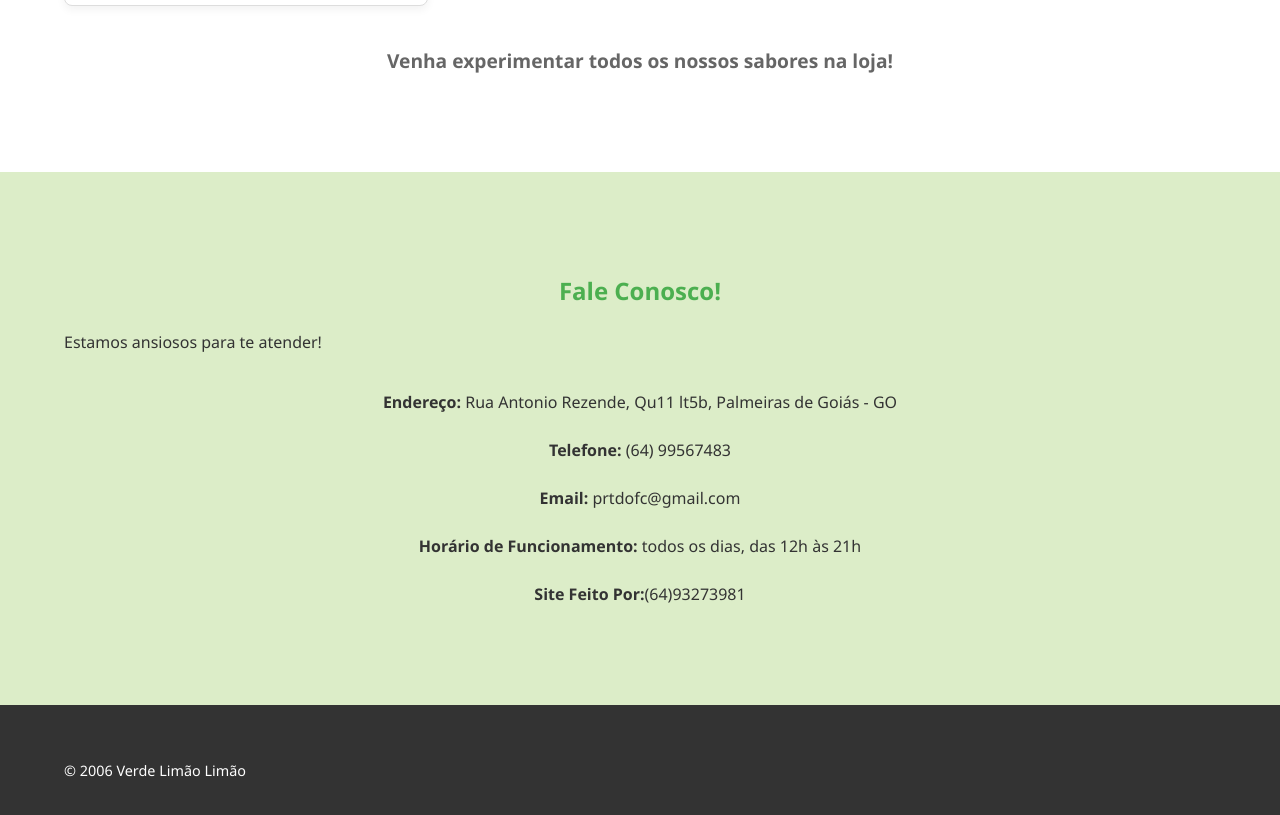
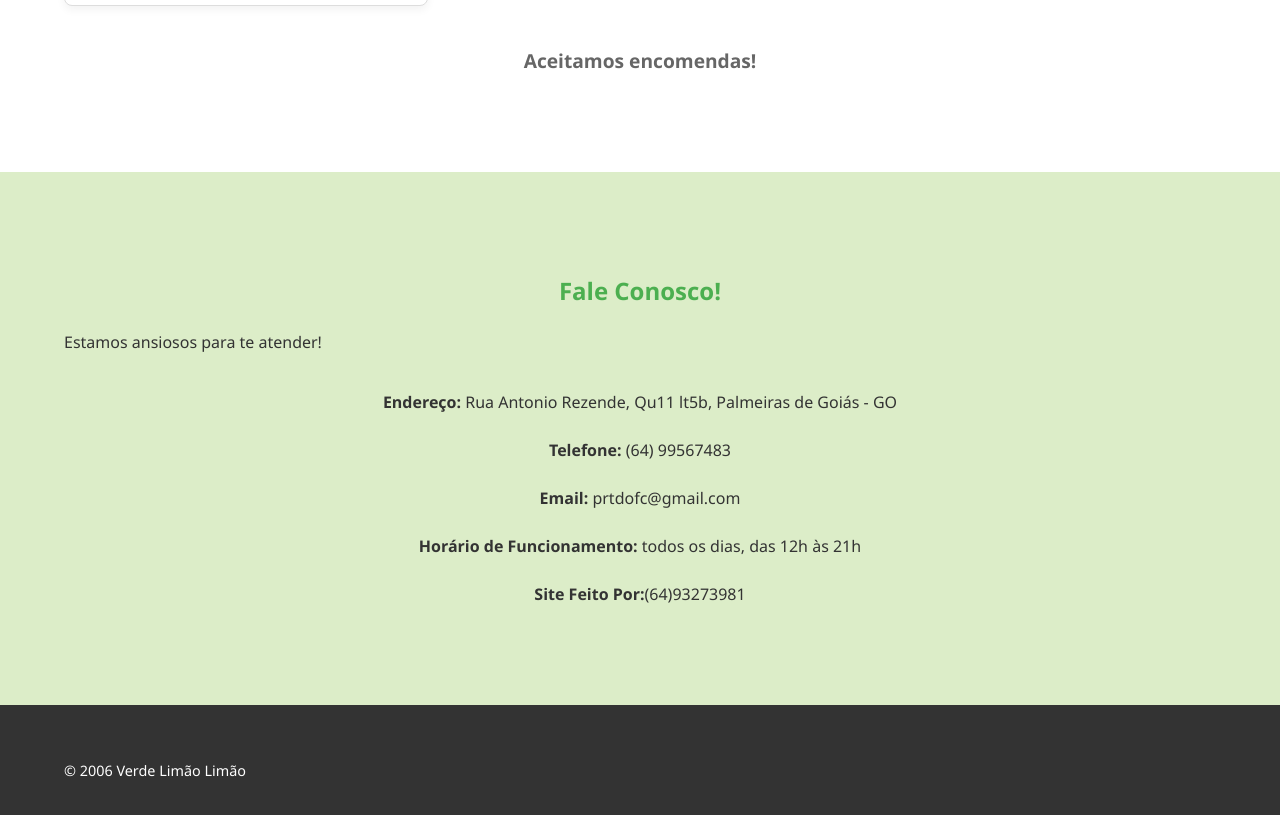
Before and after one commit to PauloSite-0/VerdeLimaLimao, a plain HTML site: page index.html in a window 1280 px wide. Shown: the part 2115-2930 px from the top of the page. Drawn offline with Linux system fonts and the light colour scheme.

Commit message:
Update index.html

```diff
--- a/index.html
+++ b/index.html
@@ -66,7 +66,7 @@
                         <p>Para pessoas que buscam refrescancias e doce em um unico sabor</p>
                     </div>
                 </div>
-                <p class="call-to-action">Venha experimentar todos os nossos sabores na loja!</p>
+                <p class="call-to-action">Aceitamos encomendas!</p>
             </div>
         </section>
 
```
